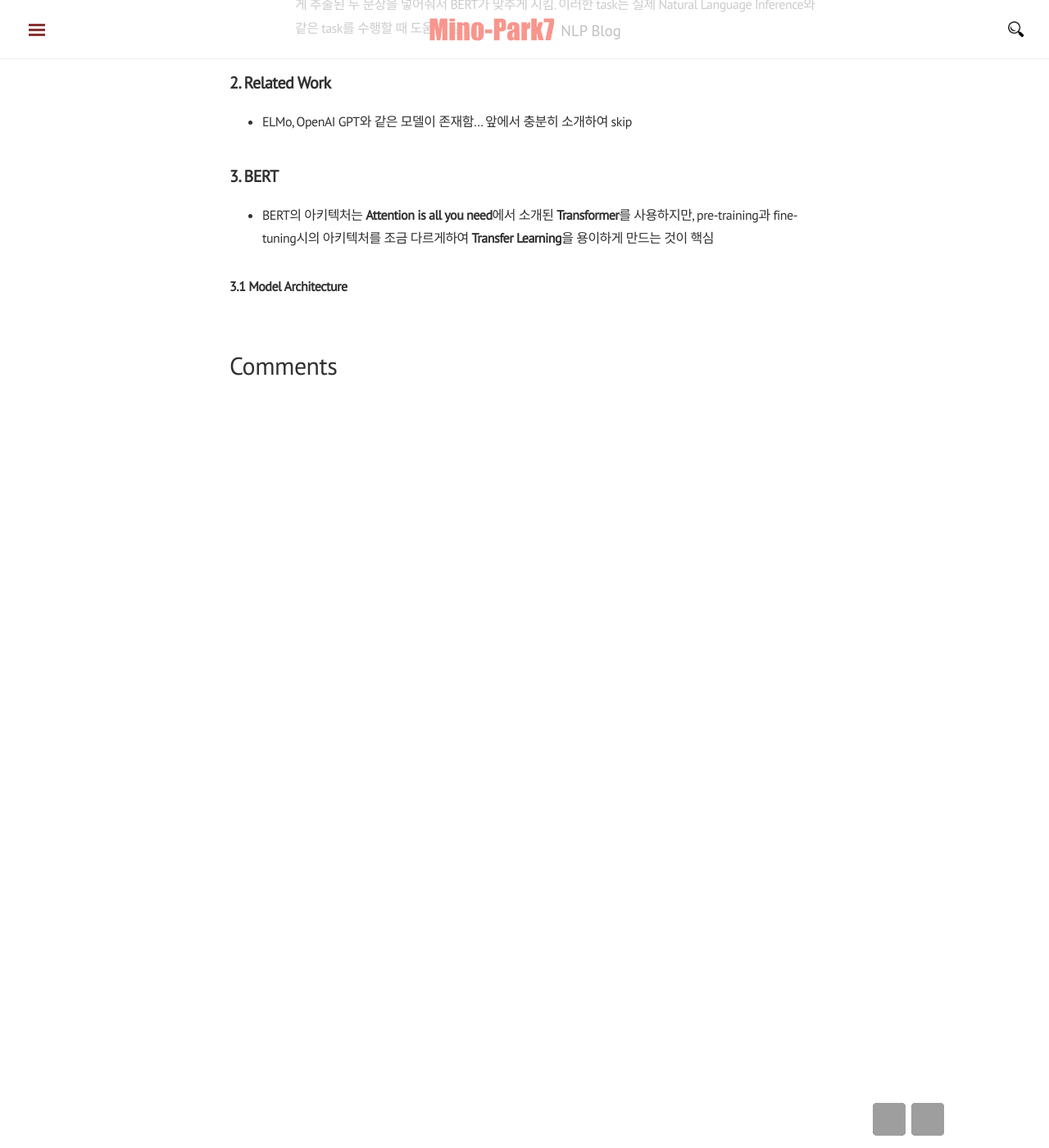
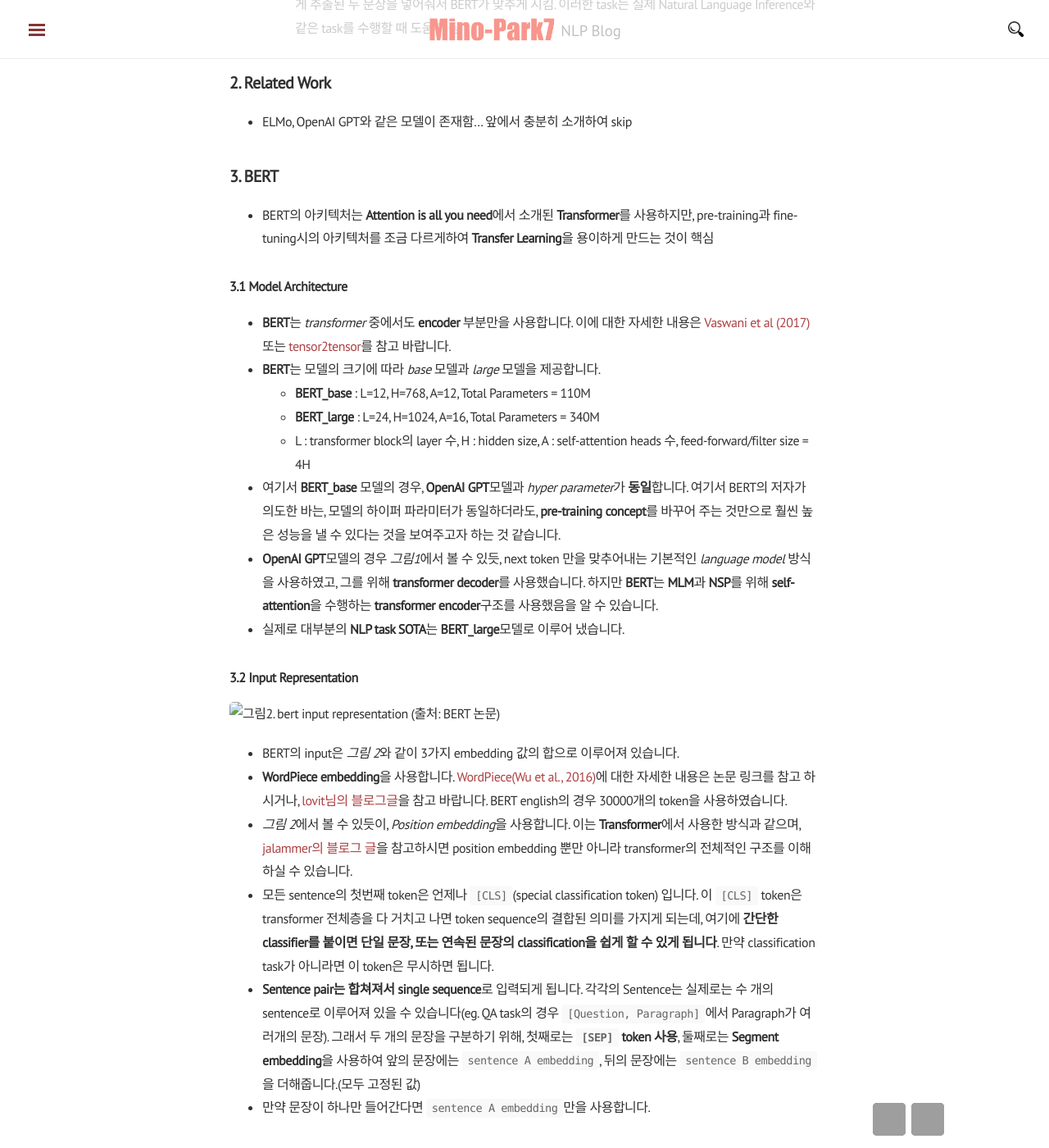
Before and after one commit to mino-park7/mino-park7.github.io, a Jekyll site: the page built from _posts/NLP/2018-12-12-bert-논문정리.markdown, in a window 1280 px wide and 1400 px high, scrolled down 2206 px. Shown: the whole window at 82% size. Built offline with Jekyll 4.4.1, drawn with Linux system fonts in a browser that asks for light colours; nearby versions of some CDN libraries; comment, search, counter and statistics services are not loaded; grey boxes are pictures that could not be loaded.

Commit message:
bert 추가

```diff
--- a/_posts/NLP/2018-12-12-bert-논문정리.markdown
+++ b/_posts/NLP/2018-12-12-bert-논문정리.markdown
@@ -34,7 +34,7 @@ tag: [NLP, 논문정, bert, transformer]
 - 앞에 소개한 ELMo, OpenAI GPT는 pre-training시에 동일한 **objective funtion**으로 학습을 수행함, 하지만 **BERT**는 새로운 방식으로 **pre-trained Language Representation**을 학습했고 이것은 매우 효과적이었다.
 
 ### BERT의 pre-training 방법론
-![그림1. BERT, GPT, ELMo (출처 : BERT 논문)](/images/2018/12/그림1-bert-openai-gpt-elmo-출처-bert논문.png)
+![그림1. BERT, GPT, ELMo (출처 : BERT 논문)](https://mino-park7.github.io/images/2018/12/그림1-bert-openai-gpt-elmo-출처-bert논문.png)
 그림1. BERT, GPT, ELMo (출처 : BERT 논문)
 - **BERT** pre-training의 새로운 방법론은 크게 2가지로 나눈다. 하나는 **Masked Language Model(MLM)**, 또 다른 하나는 **next sentence prediction**이다.
   - 기존 방법론 : 앞에 소개한 ELMo, OpenAI GPT는 일반적인 language model을 사용하였다. 일반적인 language model이란, 앞의 n 개의 단어를 가지고 뒤의 단어를 예측하는 모델을 세우는 것이다(n-gram). 하지만 이는 필연적으로 **unidirectional**할 수 밖에 없고, 이러한 단점을 극복하기 위해 **ELMo**에서는 **Bi-LSTM**으로 양방향성을 가지려고 노력하지만, 굉장히 **shallow**한 양방향성 (단방향 concat 단방향)만을 가질 수 밖에 없었음(*그림1*).
@@ -48,3 +48,23 @@ tag: [NLP, 논문정, bert, transformer]
 - BERT의 아키텍처는 **Attention is all you need**에서 소개된 **Transformer**를 사용하지만, pre-training과 fine-tuning시의 아키텍처를 조금 다르게하여 **Transfer Learning**을 용이하게 만드는 것이 핵심
 
 ### 3.1 Model Architecture
+
+- **BERT**는 *transformer* 중에서도 **encoder** 부분만을 사용합니다. 이에 대한 자세한 내용은 [Vaswani et al (2017)](https://arxiv.org/abs/1706.03762) 또는 [tensor2tensor](https://github.com/tensorflow/tensor2tensor)를 참고 바랍니다.
+- **BERT**는 모델의 크기에 따라 *base* 모델과 *large* 모델을 제공합니다.
+  - **BERT_base** : L=12, H=768, A=12, Total Parameters = 110M
+  - **BERT_large** : L=24, H=1024, A=16, Total Parameters = 340M
+  - L : transformer block의 layer 수, H : hidden size, A : self-attention heads 수, feed-forward/filter size = 4H
+- 여기서 **BERT_base** 모델의 경우, **OpenAI GPT**모델과 *hyper parameter*가 **동일**합니다. 여기서 BERT의 저자가 의도한 바는, 모델의 하이퍼 파라미터가 동일하더라도, **pre-training concept**를 바꾸어 주는 것만으로 훨씬 높은 성능을 낼 수 있다는 것을 보여주고자 하는 것 같습니다.
+- **OpenAI GPT**모델의 경우 *그림1*에서 볼 수 있듯, next token 만을 맞추어내는 기본적인 *language model* 방식을 사용하였고, 그를 위해 **transformer decoder**를 사용했습니다. 하지만 **BERT**는 **MLM**과 **NSP**를 위해 **self-attention**을 수행하는 **transformer encoder**구조를 사용했음을 알 수 있습니다.
+- 실제로 대부분의 **NLP task SOTA**는 **BERT_large**모델로 이루어 냈습니다.
+
+### 3.2 Input Representation
+
+![그림2. bert input representation (출처: BERT 논문)](images/2019/02/bert-input-representation.png)
+
+- BERT의 input은 *그림 2*와 같이 3가지 embedding 값의 합으로 이루어져 있습니다.
+- **WordPiece embedding**을 사용합니다. [WordPiece(Wu et al., 2016)](https://arxiv.org/abs/1609.08144)에 대한 자세한 내용은 논문 링크를 참고 하시거나, [lovit님의 블로그글](https://lovit.github.io/nlp/2018/04/02/wpm/)을 참고 바랍니다. BERT english의 경우 30000개의 token을 사용하였습니다.
+- *그림 2*에서 볼 수 있듯이, *Position embedding*을 사용합니다. 이는 **Transformer**에서 사용한 방식과 같으며, [jalammer의 블로그 글](http://jalammar.github.io/illustrated-transformer/)을 참고하시면 position embedding 뿐만 아니라 transformer의 전체적인 구조를 이해 하실 수 있습니다.
+- 모든 sentence의 첫번째 token은 언제나 `[CLS]`(special classification token) 입니다. 이 `[CLS]` token은 transformer 전체층을 다 거치고 나면 token sequence의 결합된 의미를 가지게 되는데, 여기에 **간단한 classifier를 붙이면 단일 문장, 또는 연속된 문장의 classification을 쉽게 할 수 있게 됩니다**. 만약 classification task가 아니라면 이 token은 무시하면 됩니다.
+- **Sentence pair는 합쳐져서 single sequence**로 입력되게 됩니다. 각각의 Sentence는 실제로는 수 개의 sentence로 이루어져 있을 수 있습니다(eg. QA task의 경우 `[Question, Paragraph]`에서 Paragraph가 여러개의 문장). 그래서 두 개의 문장을 구분하기 위해, 첫째로는 **`[SEP]` token 사용**, 둘째로는 **Segment embedding**을 사용하여 앞의 문장에는 `sentence A embedding`, 뒤의 문장에는 `sentence B embedding`을 더해줍니다.(모두 고정된 값)
+- 만약 문장이 하나만 들어간다면 `sentence A embedding`만을 사용합니다.
```
Also changed, not shown: images/2019/02/bert-input-representation.png (added).
